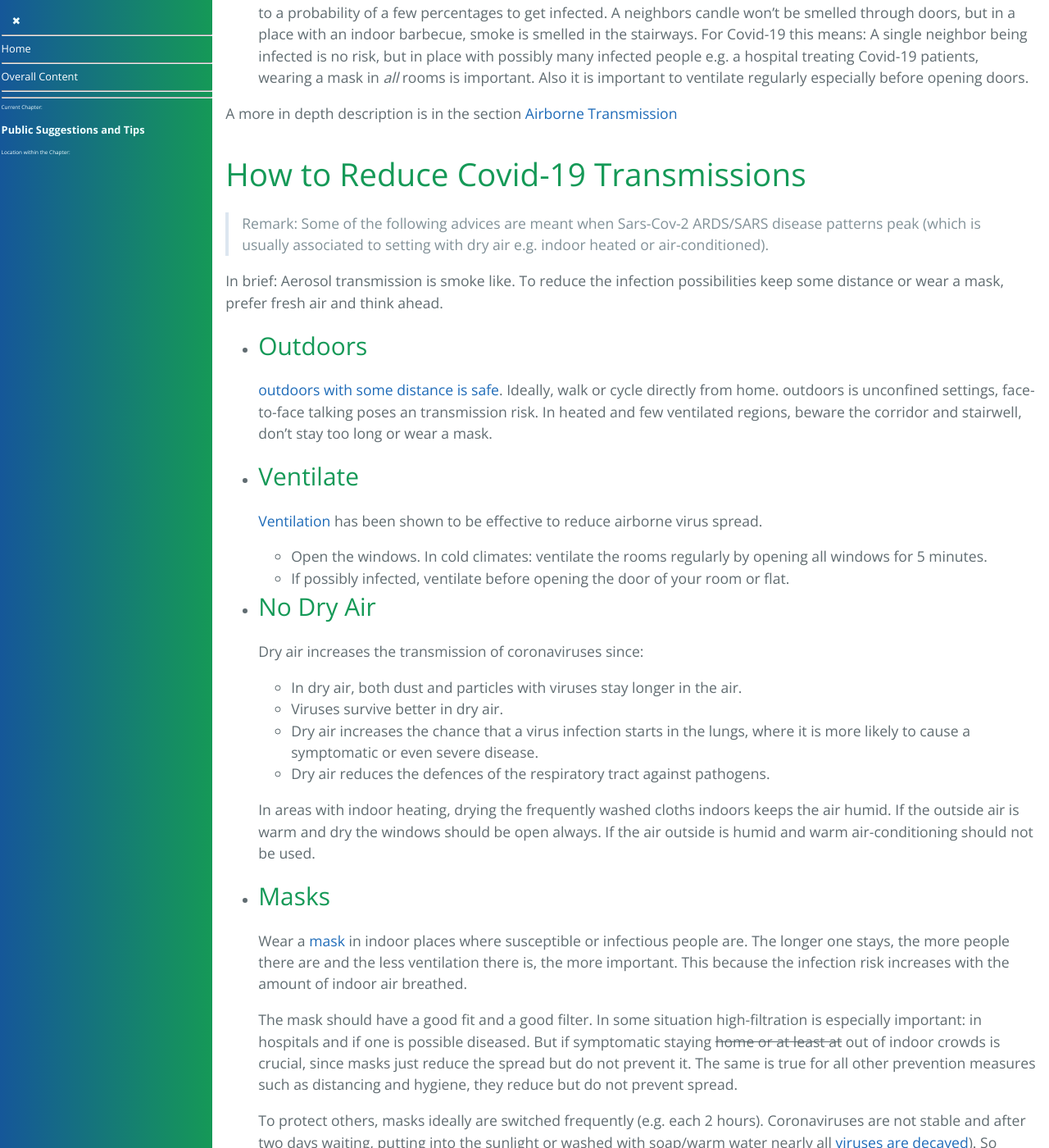
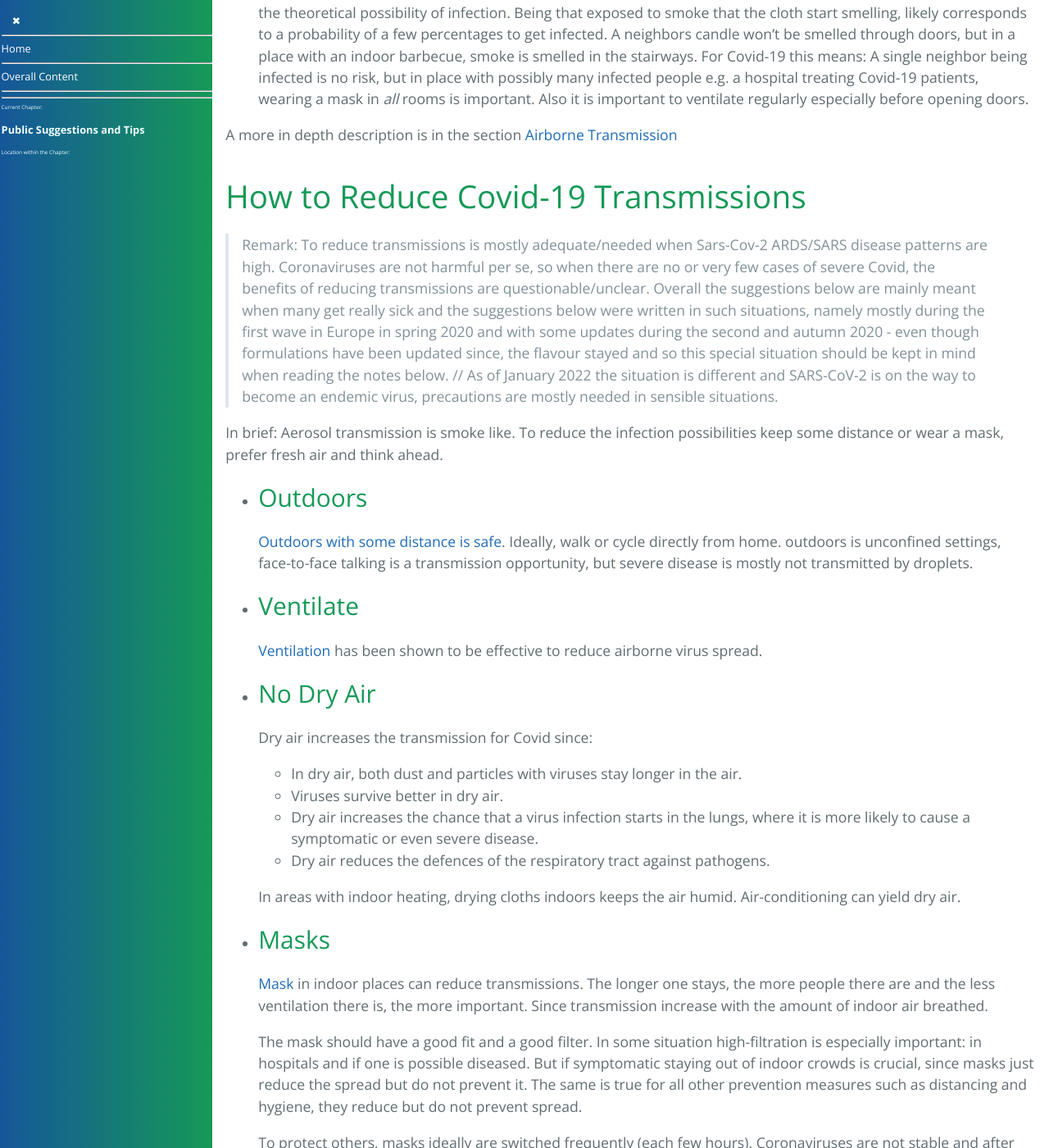
Before and after one commit to forestgrape/coronavirus, a Jekyll site: the page built from 1_introduction/suggestions.md, in a window 1280 px wide and 1400 px high, scrolled down 1711 px. Shown: the whole window at 82% size. Built offline with Jekyll 4.4.1, drawn with Linux system fonts in a browser that asks for light colours; our own code applies the rules of GitHub Pages for plain Markdown files; some of the changed text lies outside the part shown.

Commit message:
Formulations in suggestions.md

```diff
--- a/1_introduction/suggestions.md
+++ b/1_introduction/suggestions.md
@@ -20,7 +21,7 @@
 
 > Trying to contribute to knowledge and explain knowledge on coronaviruses is a major motivation for this page.
 
-> The page started in March 2020, experimental in flavour. Content has been added, updated and corrected many times since. Some statements date back long - some went overlooked and some are still valid:
+> The page started in March 2020, experimental in flavour. Content has been added, updated and corrected many times since. Some statements date back long - some went overlooked and some are still valid.
 
 Time to act mindfully, carefully and circumspectly & work together in an open, fair and honest way.
 
@@ -45,35 +46,34 @@
 A more in depth description is in the section [Airborne Transmission](../5_epidemiological/transmission.md#overview-airborne-transmission)
 
 
+
 ## How to Reduce Covid-19 Transmissions
 
-> Remark: Some of the following advices are meant when Sars-Cov-2 ARDS/SARS disease patterns peak (which is usually associated to setting with dry air e.g. indoor heated or air-conditioned).
+> Remark: To reduce transmissions is mostly adequate/needed when Sars-Cov-2 ARDS/SARS disease patterns are high. Coronaviruses are not harmful per se, so when there are no or very few cases of severe Covid, the benefits of reducing transmissions are questionable/unclear. Overall the suggestions below are mainly meant when many get really sick and the suggestions below were written in such situations, namely mostly during the first wave in Europe in spring 2020 and with some updates during the second and autumn 2020 - even though formulations have been updated since, the flavour stayed and so this special situation should be kept in mind when reading the notes below. // As of January 2022 the situation is different and SARS-CoV-2 is on the way to become an endemic virus, precautions are mostly needed in sensible situations.
 
 In brief: Aerosol transmission is smoke like. To reduce the infection possibilities keep some distance or wear a mask, prefer fresh air and think ahead.
 
 * ### Outdoors
-    [outdoors with some distance is safe](../7_social/controlling.md#outdoors-is-safer). Ideally, walk or cycle directly from home. outdoors is unconfined settings, face-to-face talking poses an transmission risk. In heated and few ventilated regions, beware the corridor and stairwell, don't stay too long or wear a mask.
+    [Outdoors with some distance is safe](../7_social/controlling.md#outdoors-is-safer). Ideally, walk or cycle directly from home. outdoors is unconfined settings, face-to-face talking is a transmission opportunity, but severe disease is mostly not transmitted by droplets.
 
 * ### Ventilate
     [Ventilation](../7_social/controlling.md#ventilation) has been shown to be effective to reduce airborne virus spread.
-    * Open the windows. In cold climates: ventilate the rooms regularly by opening all windows for 5 minutes.
-    * If possibly infected, ventilate before opening the door of your room or flat.
 
 * ### No Dry Air
-    Dry air increases the transmission of coronaviruses since:
+    Dry air increases the transmission for Covid since:
     * In dry air, both dust and particles with viruses stay longer in the air.
     * Viruses survive better in dry air.
     * Dry air increases the chance that a virus infection starts in the lungs, where it is more likely to cause a symptomatic or even severe disease.
     * Dry air reduces the defences of the respiratory tract against pathogens.
 
-    In areas with indoor heating, drying the frequently washed cloths indoors keeps the air humid. If the outside air is warm and dry the windows should be open always. If the air outside is humid and warm air-conditioning should not be used.
+    In areas with indoor heating, drying cloths indoors keeps the air humid. Air-conditioning can yield dry air.
 
 * ### Masks
-    Wear a [mask](../7_social/controlling.md#masks) in indoor places where susceptible or infectious people are. The longer one stays, the more people there are and the less ventilation there is, the more important. This because the infection risk increases with the amount of indoor air breathed.
+    [Mask](../6_prevention_and_treatment/masks.md) in indoor places can reduce transmissions. The longer one stays, the more people there are and the less ventilation there is, the more important. Since transmission increase with the amount of indoor air breathed.
 
-    The mask should have a good fit and a good filter. In some situation high-filtration is especially important: in hospitals and if one is possible diseased. But if symptomatic staying ~~home or at least at~~ out of indoor crowds is crucial, since masks just reduce the spread but do not prevent it. The same is true for all other prevention measures such as distancing and hygiene, they reduce but do not prevent spread.
+    The mask should have a good fit and a good filter. In some situation high-filtration is especially important: in hospitals and if one is possible diseased. But if symptomatic staying out of indoor crowds is crucial, since masks just reduce the spread but do not prevent it. The same is true for all other prevention measures such as distancing and hygiene, they reduce but do not prevent spread.
 
-    To protect others, masks ideally are switched frequently (e.g. each 2 hours). Coronaviruses are not stable and after two days waiting, putting into the sunlight or washed with soap/warm water nearly all [viruses are decayed](../2_biological/virion_viability.md)). So masks can be reused if [cleaned](../6_prevention_and_treatment/masks.md#mask-reuse-and-cleaning). From time to time it should replaced or washed thoroughly - there's more than Sars-CoV-2, that's not to forget!
+    To protect others, masks ideally are switched frequently (each few hours). Coronaviruses are not stable and after two days waiting, putting into the sunlight or washed with soap/warm water nearly all [viruses are decayed](../2_biological/virion_viability.md)). So masks can be reused if cleaned or left unused for 2 days. From time to time it should replaced or washed thoroughly - there's more than Sars-CoV-2, that's not to forget!
 
 * ### Distancing
     Distancing reduces infection risk.
@@ -84,13 +84,12 @@
     But do NOT rely on hygiene alone, since the majority of severe Covid [transmissions occur through air](../5_epidemiological/transmission.md).
 
 
-## Observing - helps to Detect Infections
-Notify the well being and possible disease symptoms. Writing down and measuring support diagnosis.
-The more common Covid-19 in a region is, the more likely it is, that an observed infection is Covid-19 and not flu/common cold.
+### Observing - helps to Detect Infections
+Paying attention to disease symptoms. The more common Covid-19 in a region is, the more likely a respiratory disease is Covid-19.
 
-> In my case - South East Switzerland, a day hike away from northern Italy - Covid-19 is/was (as of March 2020) the most prevalent disease.
+> In South East Switzerland, my place, a day hike away from northern Italy - Covid-19 is/was (as of March 2020) the most prevalent disease.
 
-* Sars-CoV-2 can infect most locations in the respiratory tract except the vocal folds and the trachea. So all respiratory symptoms except a hoarse voice can indicate a SARS-CoV-2 infection.
+* Sars-CoV-2 can infect most locations in the respiratory tract except the vocal folds. So most respiratory symptoms can indicate a SARS-CoV-2 infection, a hoarse voice however indicates an other infection.
 * The precaution measures against Covid-19 protect against all respiratory diseases, so all respiratory diseases are reduced. Common colds are not common right now. So respiratory symptoms means being careful and even can mean figuring out all the people one could have infected and informing them to watch for symptoms.
 * Every morning first smell and then taste your favorite breakfast drink.
 * Measure the temperature several times every day and best in the same situations and record the values. An increased temperature can be an early sign of a possible Sars-CoV-2 infection. However many people have only a slight increase, which doesn't "meet the definition of fever", see [Covid-19 symptoms](../3_medical/covid19.md#symptoms).
@@ -99,8 +98,8 @@
     > It's time [for medicine] to move on from digitalization schemes to a continuous color-space and individuality. There's no hard border for fever at 37.5 or at 38 degrees.
 
 
-## Estimate and Adaptive Planning
-While we often prefer straight plans, adaptive planning can be needed in Covid times. Like a game plan where one starts with a plan but needs to adapt depending on the moves of the adversary players. Viruses behave like adversary players and unpredictability/randomness is involved. One reason is that virions don't move on their own and so their movement is mostly random. Nevertheless probabilities can be estimated. E.g. a few days before visiting the grand grand parents, going out late every evening in densely populated pubs is not the best idea. However even if all precautions are taken, there is some probability that one falls sick before the visit, in this case the right step is possibly to withdraw from social gatherings.
+### Estimate and Adaptive Planning
+While we often prefer straight plans, adaptive planning can be needed in Covid times. Similar to games. Viruses are sometimes hard to predict. One reason is that virions don't move on their own and so their movement is mostly random. Nevertheless probabilities can be estimated. E.g. a few days before visiting the grand grand parents, going out late every evening in densely populated pubs is not the best idea. However even if all precautions are taken, there is some probability that one falls sick before the visit, in this case the right step is possibly to withdraw from social gatherings.
 
 > For larger communities (above a few thousand people) planning works better since there is less randomness than for individuals.
 
@@ -124,13 +123,14 @@
 
 Note: In cold seasons, overall cases need to be kept lower, since self protection is more difficult due to aerosol transmission (e.g. good fit high filtration masks) and severe Covid is much more likely in indoor dry air (heated or air-conditioned).
 
-> ### Communities and Societies
+
+### Communities and Societies
 
 > mostly written during 2020, some updates November 2021
 
 > Many tasks and challenges are solved best or can only be solved by groups. Even small groups often need some organization, guiding and rules to work. For large groups such as societies these points are even more important. The better group members understand each other, understand the task and work together, the more liberal the settings and relaxed the rules can be.
 
-Controlling ~~SARS-CoV-2~~ severe Covid (changed 16.11.21, SARS-CoV-2 are very widespread, the important is to control clusters of severe cases) is an individual, a local and to some extent a global task. The better everybody helps, the lesser the negative effects and the fewer rules and restrictions need to be put into place.
+Controlling ~~SARS-CoV-2~~ severe Covid (changed 16.11.21, SARS-CoV-2 is very widespread, the important is to control clusters of severe cases) is an individual, a local and to some extent a global task. The better everybody helps, the lesser the negative effects and the fewer rules and restrictions need to be put into place.
 
 If there are many severe cases:
 * Staying out of crowds and taking care even with mild respiratory disease symptoms, a runny nose is enough reason to stay home. E.g. home office/school (e.g. reading)
```
Also changed, not shown: other parts of 1_introduction/suggestions.md (+4 -3 lines).
